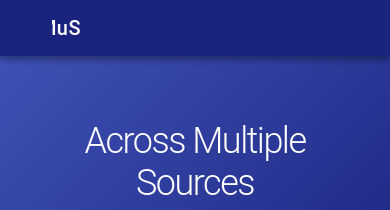
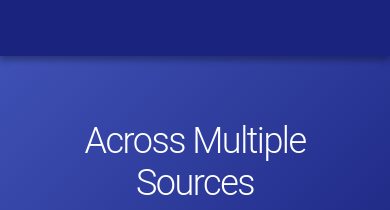
Before and after one commit to starAMuS/starAMuS.github.io, a Jekyll site: the page built from index.html, in a window 390 px wide. Shown: the top 210 px of the page. Built offline with Jekyll 4.4.1, drawn with Linux system fonts in a browser that asks for light colours; comment, search, counter and statistics services are not loaded.

Commit message:
Enhances mobile responsiveness by hiding the title on mobile devices in navigation and adds corresponding CSS class.

```diff
--- a/_includes/navigation.html
+++ b/_includes/navigation.html
@@ -1,7 +1,7 @@
 <header class="mdl-layout__header">
   <div class="mdl-layout__header-row">
-    <!-- Title -->
-    <span class="mdl-layout-title">{{ site.title }}</span>
+    <!-- Title (hidden on mobile) -->
+    <span class="mdl-layout-title hide-on-mobile">{{ site.title }}</span>
     <!-- Add spacer, to align navigation to the right -->
     <div class="mdl-layout-spacer"></div>
     <!-- Navigation -->
--- a/assets/css/main.scss
+++ b/assets/css/main.scss
@@ -175,6 +175,13 @@ a {
     font-size: 20px;
     font-weight: 500;
     letter-spacing: 0.02em;
+
+    // Hide title on mobile devices
+    &.hide-on-mobile {
+      @media (max-width: $mobile) {
+        display: none;
+      }
+    }
   }
 
   .mdl-navigation__link {
```
